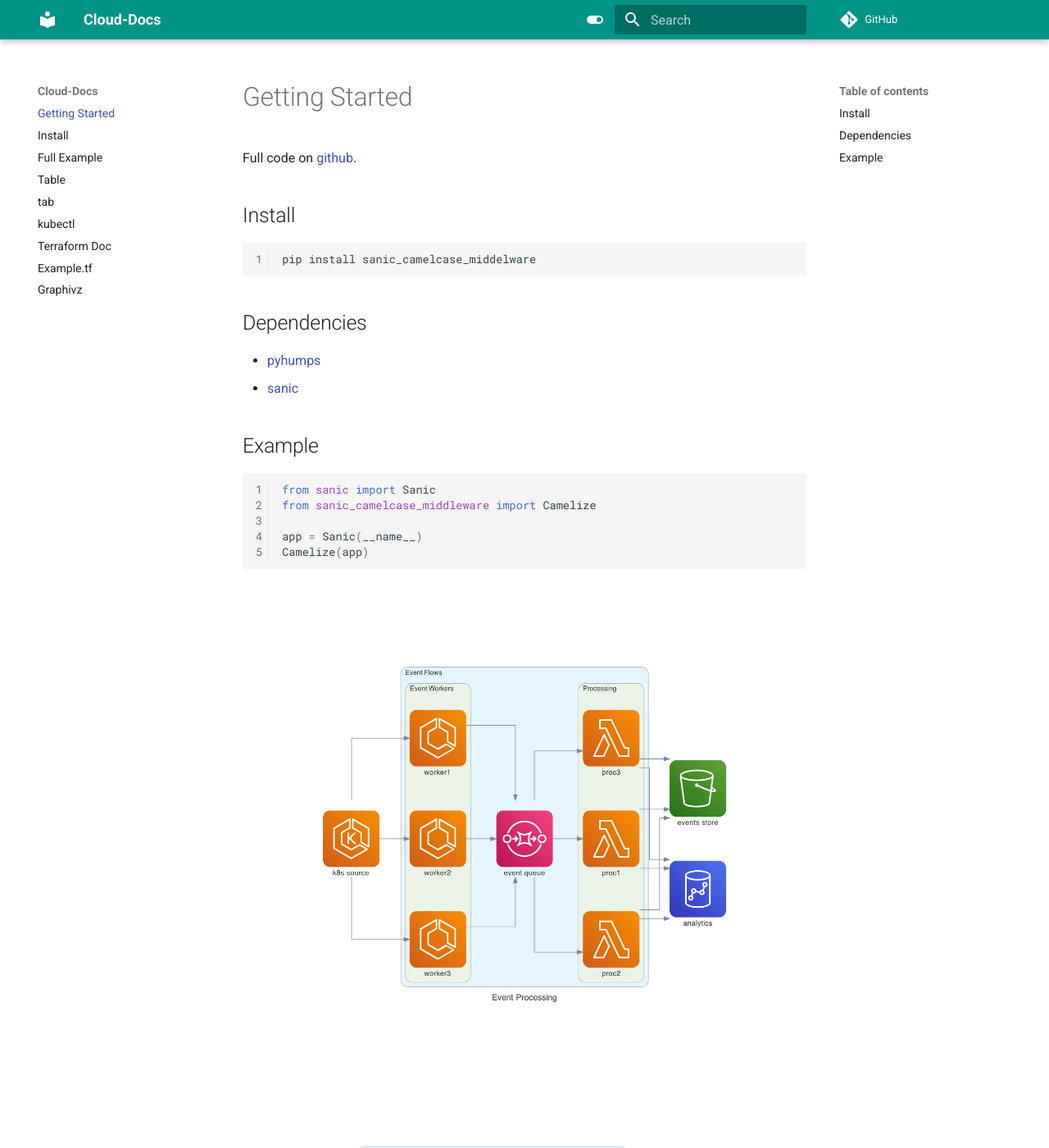
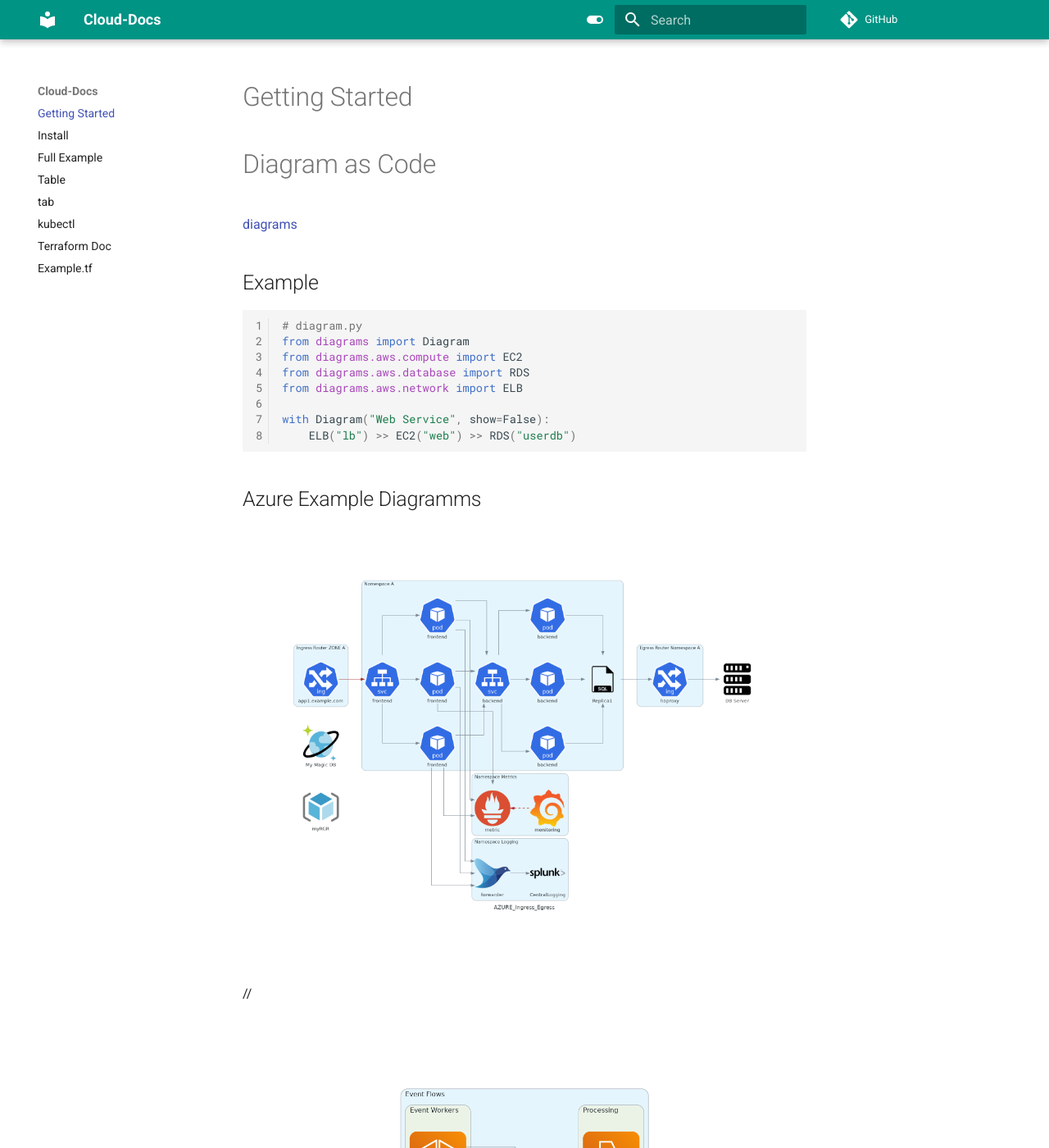
Before and after one commit to bigg01/mkddocs-example-diagram, an MkDocs documentation site: the page built from docs/index.md, in a window 1280 px wide and 1400 px high. Shown: the whole window at 82% size. Built offline with MkDocs 1.6.1 and Material for MkDocs 9.7.7, drawn with Linux system fonts in a browser that asks for light colours; comment, search, counter and statistics services are not loaded.

Commit message:
add azure

````diff
--- a/docs/index.md
+++ b/docs/index.md
@@ -1,22 +1,24 @@
 # Getting Started
 
-Full code on [github](https://github.com/ahmednafies/sanic_camelcase_middleware).
+# Diagram as Code
 
-## Install
-    pip install sanic_camelcase_middelware
+[diagrams](https://diagrams.mingrammer.com/)
 
-## Dependencies
-* [pyhumps](https://pypi.org/project/pyhumps/)
-* [sanic](https://pypi.org/project/sanic/)
 
 ## Example
 ```python
-from sanic import Sanic
-from sanic_camelcase_middleware import Camelize
+# diagram.py
+from diagrams import Diagram
+from diagrams.aws.compute import EC2
+from diagrams.aws.database import RDS
+from diagrams.aws.network import ELB
 
-app = Sanic(__name__)
-Camelize(app)
+with Diagram("Web Service", show=False):
+    ELB("lb") >> EC2("web") >> RDS("userdb")
 ```
 
- ![Event processing architecture](event_processing.png)
+## Azure Example Diagramms
+![azure_ingress_egress](azure_ingress_egress.png)
+
+//![Event processing architecture](event_processing.png)
  ![Ingress Egress](ocp3_ingress_egress.png)
--- a/mkdocs.yml
+++ b/mkdocs.yml
@@ -15,7 +15,7 @@
   - kubectl: kubectl.md
   - Terraform Doc: terraform_doc.md
   - example.tf.md
-  - graphivz.md
+#  - graphivz.md
 #theme:
 #   name: 'material'
 #   palette:
@@ -48,7 +48,7 @@
   #- mdx_inline_graphviz
   #- markdown_inline_graphviz
   #- markdown_inline_graphviz
-  - mdx_inline_graphviz
+  #- mdx_inline_graphviz
 
 repo_url: https://github.com/bigg01/mkdocs-example-diagram
 edit_uri: edit/main/docs/
````
Also changed, not shown: docs/azure-networking.diagrams.py (added, +77 -0 lines), docs/azure_ingress_egress.png (added), docs/event_processing.png, docs/ocp3_ingress_egress.png.
